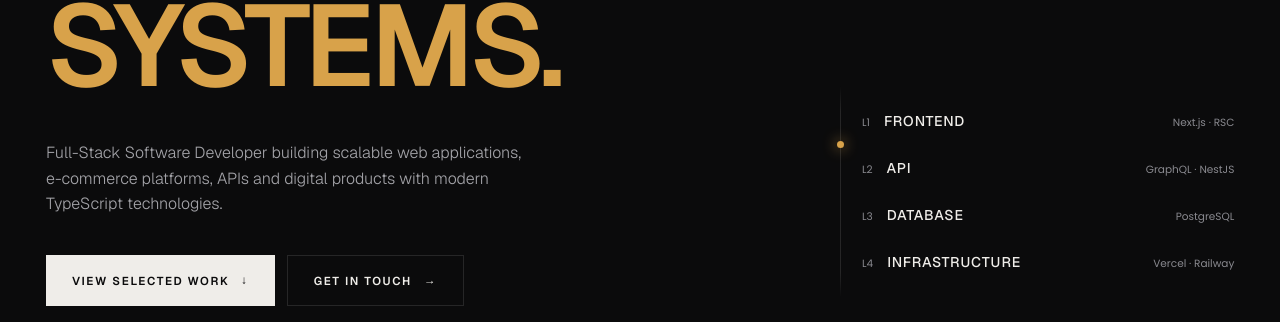
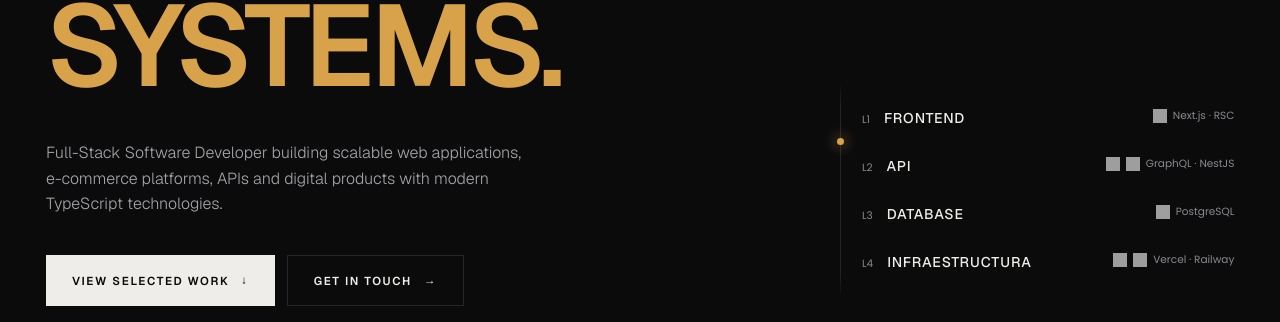
Before and after one commit to GleamTOto/portfolio, a website: page index.html in a window 1280 px wide. Shown: the part 1207-1529 px from the top of the page. Drawn offline with nearby package versions, Linux system fonts and the light colour scheme; grey boxes are pictures that could not be loaded; animation ran at ten frames a second.

Commit message:
feat(icons): add icons to L1-L4 stack, Colegium, and clean MY ROLE text
- L1-L4: added Next.js, GraphQL, NestJS, PostgreSQL, Vercel, Railway icons
- Colegium: added jQuery and SASS icons, removed text labels
- MY ROLE: added TypeORM icon, removed redundant text labels where icons exist

```diff
--- a/index.html
+++ b/index.html
@@ -72,10 +72,10 @@
 <span style="position:absolute;left:4px;top:0;bottom:0;width:1px;background:linear-gradient(180deg,transparent,var(--line) 12%,var(--line) 88%,transparent)"></span>
 <span data-pulse style="position:absolute;left:1px;width:7px;height:7px;border-radius:50%;background:var(--acc);box-shadow:0 0 14px var(--acc);animation:travel 5.5s linear infinite"></span>
 <div style="display:flex;flex-direction:column;gap:clamp(18px,2.2vw,30px)">
-<div style="display:flex;align-items:baseline;gap:14px"><span style="font-family:'Poppins',sans-serif;font-size:10.5px;color:var(--faint)">L1</span><span style="font-size:clamp(13px,1.1vw,15px);letter-spacing:.06em;font-weight:500">FRONTEND</span><span style="font-family:'Poppins',sans-serif;font-size:10.5px;color:var(--faint);margin-left:auto">Next.js · RSC</span></div>
-<div style="display:flex;align-items:baseline;gap:14px"><span style="font-family:'Poppins',sans-serif;font-size:10.5px;color:var(--faint)">L2</span><span style="font-size:clamp(13px,1.1vw,15px);letter-spacing:.06em;font-weight:500">API</span><span style="font-family:'Poppins',sans-serif;font-size:10.5px;color:var(--faint);margin-left:auto">GraphQL · NestJS</span></div>
-<div style="display:flex;align-items:baseline;gap:14px"><span style="font-family:'Poppins',sans-serif;font-size:10.5px;color:var(--faint)">L3</span><span style="font-size:clamp(13px,1.1vw,15px);letter-spacing:.06em;font-weight:500">DATABASE</span><span style="font-family:'Poppins',sans-serif;font-size:10.5px;color:var(--faint);margin-left:auto">PostgreSQL</span></div>
-<div style="display:flex;align-items:baseline;gap:14px"><span style="font-family:'Poppins',sans-serif;font-size:10.5px;color:var(--faint)">L4</span><span style="font-size:clamp(13px,1.1vw,15px);letter-spacing:.06em;font-weight:500">INFRASTRUCTURE</span><span style="font-family:'Poppins',sans-serif;font-size:10.5px;color:var(--faint);margin-left:auto">Vercel · Railway</span></div>
+<div style="display:flex;align-items:baseline;gap:14px"><span style="font-family:'Poppins',sans-serif;font-size:10.5px;color:var(--faint)">L1</span><span style="font-size:clamp(13px,1.1vw,15px);letter-spacing:.06em;font-weight:500">FRONTEND</span><span style="font-family:'Poppins',sans-serif;font-size:10.5px;color:var(--faint);margin-left:auto;display:flex;align-items:center;gap:6px"><img src="https://cdn.simpleicons.org/nextdotjs/A3A3A8" alt="Next.js" width="14" height="14">Next.js · RSC</span></div>
+<div style="display:flex;align-items:baseline;gap:14px"><span style="font-family:'Poppins',sans-serif;font-size:10.5px;color:var(--faint)">L2</span><span style="font-size:clamp(13px,1.1vw,15px);letter-spacing:.06em;font-weight:500">API</span><span style="font-family:'Poppins',sans-serif;font-size:10.5px;color:var(--faint);margin-left:auto;display:flex;align-items:center;gap:6px"><img src="https://cdn.simpleicons.org/graphql/A3A3A8" alt="GraphQL" width="14" height="14"><img src="https://cdn.simpleicons.org/nestjs/A3A3A8" alt="NestJS" width="14" height="14">GraphQL · NestJS</span></div>
+<div style="display:flex;align-items:baseline;gap:14px"><span style="font-family:'Poppins',sans-serif;font-size:10.5px;color:var(--faint)">L3</span><span style="font-size:clamp(13px,1.1vw,15px);letter-spacing:.06em;font-weight:500">DATABASE</span><span style="font-family:'Poppins',sans-serif;font-size:10.5px;color:var(--faint);margin-left:auto;display:flex;align-items:center;gap:6px"><img src="https://cdn.simpleicons.org/postgresql/A3A3A8" alt="PostgreSQL" width="14" height="14">PostgreSQL</span></div>
+<div style="display:flex;align-items:baseline;gap:14px"><span style="font-family:'Poppins',sans-serif;font-size:10.5px;color:var(--faint)">L4</span><span style="font-size:clamp(13px,1.1vw,15px);letter-spacing:.06em;font-weight:500">INFRAESTRUCTURA</span><span style="font-family:'Poppins',sans-serif;font-size:10.5px;color:var(--faint);margin-left:auto;display:flex;align-items:center;gap:6px"><img src="https://cdn.simpleicons.org/vercel/A3A3A8" alt="Vercel" width="14" height="14"><img src="https://cdn.simpleicons.org/railway/A3A3A8" alt="Railway" width="14" height="14">Vercel · Railway</span></div>
 </div>
 </div>
 </div>
@@ -195,7 +195,7 @@
 <span style="font-family:'Poppins',sans-serif;font-size:10.5px;color:var(--faint);flex:0 0 92px">2021 — 2022</span>
 <span style="flex:0 0 auto;font-size:clamp(19px,2.1vw,30px);letter-spacing:-.02em;font-weight:500">Colegium</span>
 <span style="flex:1 1 min(100%,300px);font-size:14px;line-height:1.6;color:var(--dim);font-weight:300">Fullstack Developer — education platforms used by schools across Chile, with cross-browser compatibility.</span>
-<span style="display:flex;flex-wrap:wrap;gap:6px;align-items:center;font-size:11px;color:var(--faint)"><img src="https://cdn.simpleicons.org/vuedotjs/A3A3A8" alt="Vue.js" width="14" height="14" title="Vue.js"> · JQUERY · SASS</span>
+<span style="display:flex;flex-wrap:wrap;gap:6px;align-items:center;font-size:11px;color:var(--faint)"><img src="https://cdn.simpleicons.org/vuedotjs/A3A3A8" alt="Vue.js" width="14" height="14" title="Vue.js"><img src="https://cdn.simpleicons.org/jquery/A3A3A8" alt="jQuery" width="14" height="14" title="jQuery"><img src="https://cdn.simpleicons.org/sass/A3A3A8" alt="SASS" width="14" height="14" title="SASS"></span>
 </div>
 <div data-reveal data-layer data-delay="300" style="display:flex;flex-wrap:wrap;align-items:baseline;gap:10px clamp(14px,2.4vw,40px);padding:clamp(18px,2vw,26px) 0;border-top:1px solid var(--line);border-bottom:1px solid var(--line);transition:background .4s ease,padding-left .4s ease">
 <span style="font-family:'Poppins',sans-serif;font-size:10.5px;color:var(--faint);flex:0 0 92px">2020 — 2021</span>
@@ -227,11 +227,11 @@
 <div style="font-family:'Poppins',sans-serif;font-size:10px;letter-spacing:.18em;color:var(--acc);margin-bottom:20px">MY ROLE</div>
 <div style="display:flex;flex-direction:column">
 <div style="display:flex;justify-content:space-between;gap:16px;padding:13px 0;border-top:1px solid var(--line)"><span style="font-size:14px;font-weight:500">Architecture</span><span style="font-family:'Poppins',sans-serif;font-size:10.5px;color:var(--faint);letter-spacing:.1em">END TO END</span></div>
-<div style="display:flex;justify-content:space-between;gap:16px;padding:13px 0;border-top:1px solid var(--line)"><span style="font-size:14px;font-weight:500">Backend &amp; API design</span><span style="font-family:'Poppins',sans-serif;font-size:10.5px;color:var(--faint);letter-spacing:.1em;display:flex;align-items:center;gap:6px"><img src="https://cdn.simpleicons.org/nestjs/A3A3A8" alt="NestJS" width="14" height="14"><img src="https://cdn.simpleicons.org/graphql/A3A3A8" alt="GraphQL" width="14" height="14">NESTJS · GRAPHQL</span></div>
-<div style="display:flex;justify-content:space-between;gap:16px;padding:13px 0;border-top:1px solid var(--line)"><span style="font-size:14px;font-weight:500">Frontend &amp; UI</span><span style="font-family:'Poppins',sans-serif;font-size:10.5px;color:var(--faint);letter-spacing:.1em;display:flex;align-items:center;gap:6px"><img src="https://cdn.simpleicons.org/nextdotjs/A3A3A8" alt="Next.js" width="14" height="14">NEXT.JS</span></div>
-<div style="display:flex;justify-content:space-between;gap:16px;padding:13px 0;border-top:1px solid var(--line)"><span style="font-size:14px;font-weight:500">Database &amp; schema</span><span style="font-family:'Poppins',sans-serif;font-size:10.5px;color:var(--faint);letter-spacing:.1em;display:flex;align-items:center;gap:6px"><img src="https://cdn.simpleicons.org/postgresql/A3A3A8" alt="PostgreSQL" width="14" height="14">POSTGRESQL · TYPEORM</span></div>
+<div style="display:flex;justify-content:space-between;gap:16px;padding:13px 0;border-top:1px solid var(--line)"><span style="font-size:14px;font-weight:500">Backend &amp; API design</span><span style="font-family:'Poppins',sans-serif;font-size:10.5px;color:var(--faint);letter-spacing:.1em;display:flex;align-items:center;gap:6px"><img src="https://cdn.simpleicons.org/nestjs/A3A3A8" alt="NestJS" width="14" height="14"><img src="https://cdn.simpleicons.org/graphql/A3A3A8" alt="GraphQL" width="14" height="14"></span></div>
+<div style="display:flex;justify-content:space-between;gap:16px;padding:13px 0;border-top:1px solid var(--line)"><span style="font-size:14px;font-weight:500">Frontend &amp; UI</span><span style="font-family:'Poppins',sans-serif;font-size:10.5px;color:var(--faint);letter-spacing:.1em;display:flex;align-items:center;gap:6px"><img src="https://cdn.simpleicons.org/nextdotjs/A3A3A8" alt="Next.js" width="14" height="14"></span></div>
+<div style="display:flex;justify-content:space-between;gap:16px;padding:13px 0;border-top:1px solid var(--line)"><span style="font-size:14px;font-weight:500">Database &amp; schema</span><span style="font-family:'Poppins',sans-serif;font-size:10.5px;color:var(--faint);letter-spacing:.1em;display:flex;align-items:center;gap:6px"><img src="https://cdn.simpleicons.org/postgresql/A3A3A8" alt="PostgreSQL" width="14" height="14"><img src="https://cdn.simpleicons.org/typeorm/A3A3A8" alt="TypeORM" width="14" height="14"></span></div>
 <div style="display:flex;justify-content:space-between;gap:16px;padding:13px 0;border-top:1px solid var(--line)"><span style="font-size:14px;font-weight:500">Integrations</span><span style="font-family:'Poppins',sans-serif;font-size:10.5px;color:var(--faint);letter-spacing:.1em">PAYMENTS · WHATSAPP</span></div>
-<div style="display:flex;justify-content:space-between;gap:16px;padding:13px 0;border-top:1px solid var(--line);border-bottom:1px solid var(--line)"><span style="font-size:14px;font-weight:500">Deployment</span><span style="font-family:'Poppins',sans-serif;font-size:10.5px;color:var(--faint);letter-spacing:.1em;display:flex;align-items:center;gap:6px"><img src="https://cdn.simpleicons.org/vercel/A3A3A8" alt="Vercel" width="14" height="14"><img src="https://cdn.simpleicons.org/railway/A3A3A8" alt="Railway" width="14" height="14">VERCEL · RAILWAY</span></div>
+<div style="display:flex;justify-content:space-between;gap:16px;padding:13px 0;border-top:1px solid var(--line);border-bottom:1px solid var(--line)"><span style="font-size:14px;font-weight:500">Deployment</span><span style="font-family:'Poppins',sans-serif;font-size:10.5px;color:var(--faint);letter-spacing:.1em;display:flex;align-items:center;gap:6px"><img src="https://cdn.simpleicons.org/vercel/A3A3A8" alt="Vercel" width="14" height="14"><img src="https://cdn.simpleicons.org/railway/A3A3A8" alt="Railway" width="14" height="14"></span></div>
 </div>
 </div>
 </div>
```
